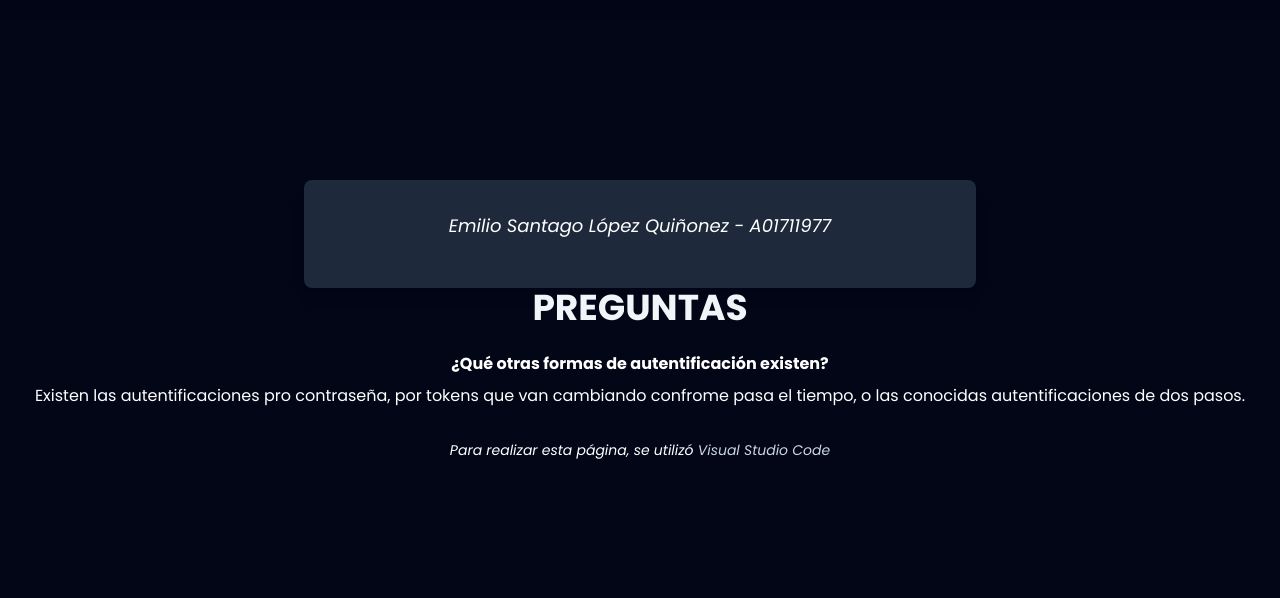
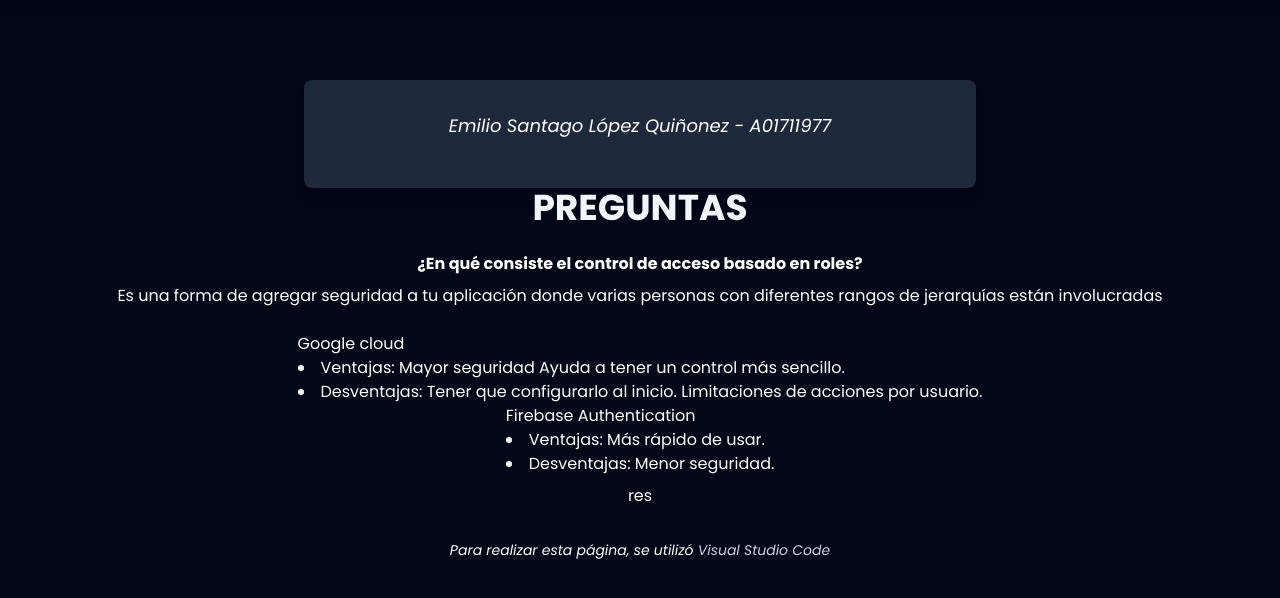
Before and after one commit to EmilioQuinonez/Lab, a Node server app: page /questions in a window 1280 px wide. Shown: the part 80-678 px from the top of the page. Run offline with Node 20, Linux system fonts and the light colour scheme; some libraries are stand-ins or nearby versions.

Commit message:
Adicion preguntas Lab 19

```diff
--- a/Papu/views/includes/_questionsBody.ejs
+++ b/Papu/views/includes/_questionsBody.ejs
@@ -1,6 +1,28 @@
 <h1 class="text-4xl font-bold text-center text-slate-100 mb-6">PREGUNTAS</h1>
-<p class="font-bold">¿Qué otras formas de autentificación existen?</p>
+<p class="font-bold">¿En qué consiste el control de acceso basado en roles?</p>
 <p class="mt-2">
-  Existen las autentificaciones pro contraseña, por tokens que van cambiando
-  confrome pasa el tiempo, o las conocidas autentificaciones de dos pasos.
+  Es una forma de agregar seguridad a tu aplicación donde varias personas con
+  diferentes rangos de jerarquías están involucradas
 </p>
+
+<p class="font-bold mt-6">
+  <div>
+    Google cloud
+    <li>Ventajas: Mayor seguridad Ayuda a tener un control más sencillo.</li>
+    <li>
+      Desventajas: Tener que configurarlo al inicio. Limitaciones de acciones por
+      usuario.
+    </li>
+  </div>
+  <div>
+    Firebase Authentication
+    <li>Ventajas: Más rápido de usar.
+      </li>
+    <li>
+      Desventajas: Menor seguridad.
+    </li>
+  </div>
+
+
+</p>
+<p class="mt-2">res</p>
```
